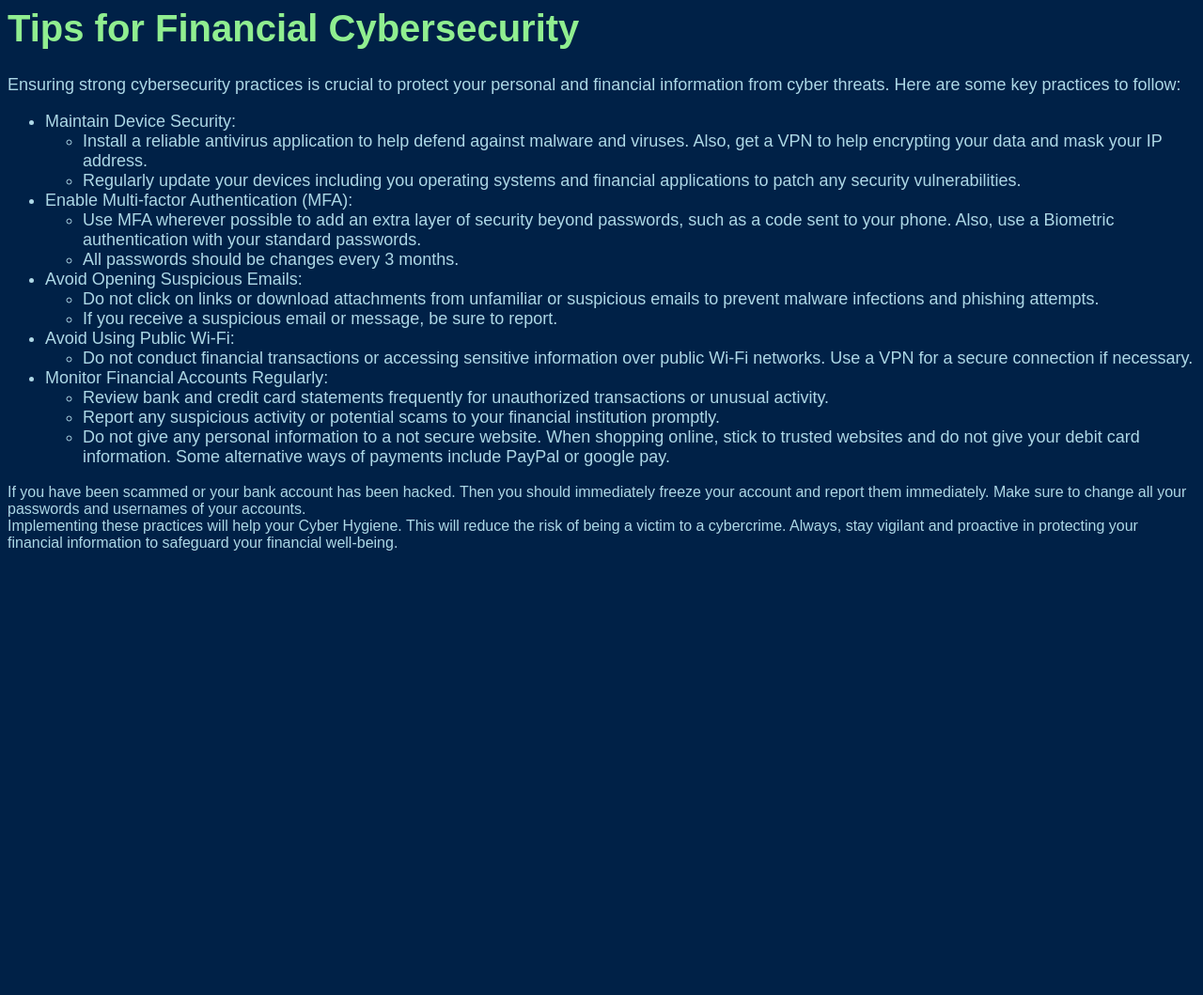
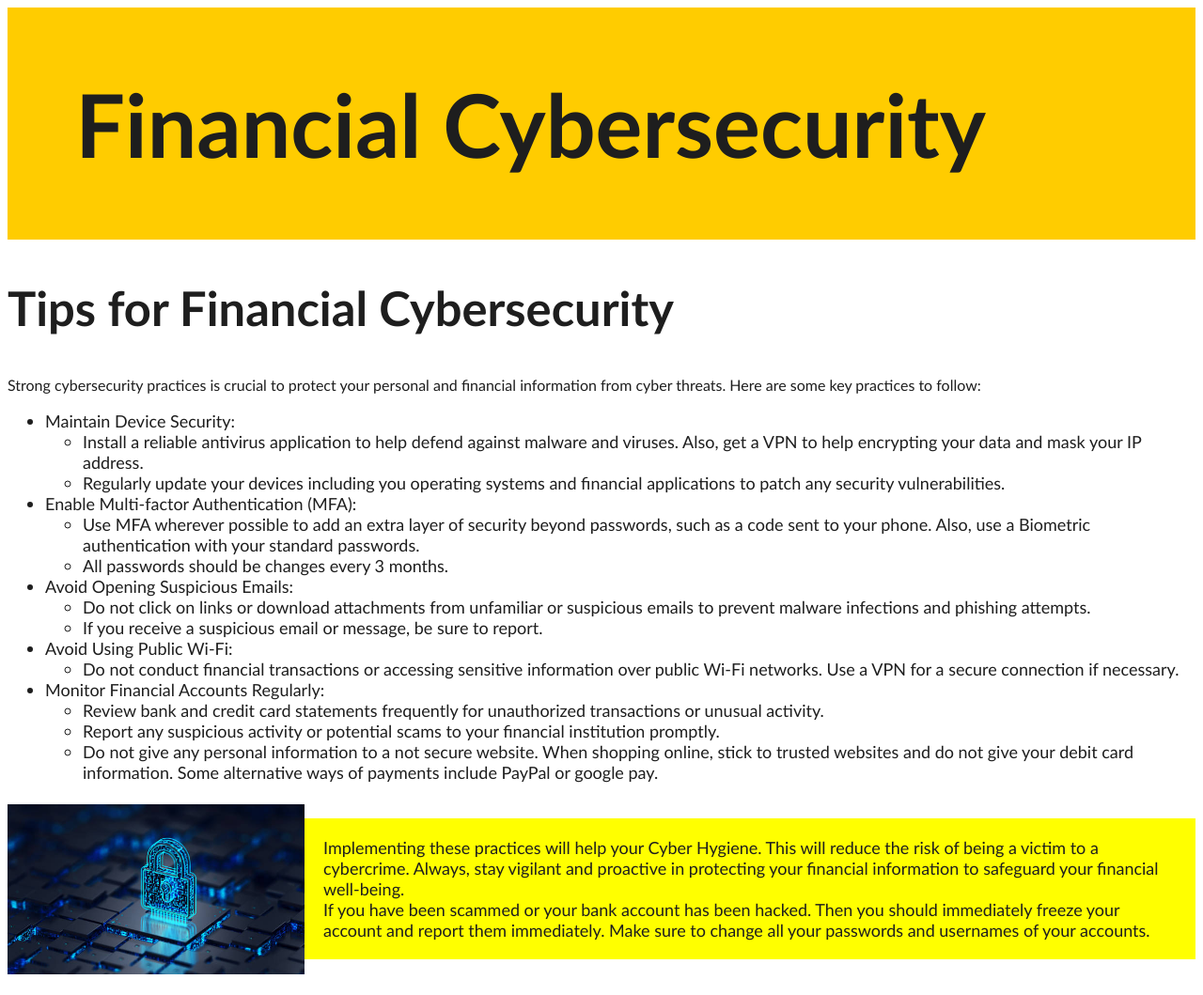
Before and after one commit to Something-create/Forage_CBA_IntroSE, a plain HTML site: page index.html in a window 1280 px wide. Shown: the whole page at 94% size. Before the commit the page ends 800 px from the top, so only its background shows below. Drawn offline with Linux system fonts and the light colour scheme.

Commit message:
Task 3 Competed

```diff
--- a/index.css
+++ b/index.css
@@ -1,31 +1,52 @@
 * {
 
-    font-family: Arial;
-    background: rgb(0,33,71);
-    color: lightblue;
-
+    font-family: 'Gill Sans', 'Gill Sans MT', Calibri, 'Trebuchet MS', sans-serif;
+    background: white;
+    color: #1E1E1E;
 
 }
 
+header {
+    background-color: #FFCC00;
+    padding: 5px 10px;
+    text-align: center;
+}
+
+.container-header { /*Code for the header*/
+    background-color: #FFCC00;
+    width: 90%;
+    margin: 0 auto;
+    display: flex;
+    justify-content: space-between;
+    align-items: center;
+}
+
+
 h1 {
-
-    color: lightgreen;
-
-    font-size: 40px;
+    font-size: 70pt;
+    background-color: #FFCC00;
 
 }
 
+h2 {
+    font-size: 38pt;
+}
+
 p {
-
     font-size: 18px;
-
-    color: lightblue;
 
 }
 
+.yellow-box {
+    background-color: #FFFF00;
+    padding: 20px;
+    width: 75%;
+    margin: 20px auto;
+    font-size: 18px;
+
+}
+
+
 ul {
     font-size: 18px;
-
-    color: lightblue;
-
 }
--- a/index.html
+++ b/index.html
@@ -8,12 +8,32 @@
 
 <body>
 
-    <h1>Tips for Financial Cybersecurity</h1>
+    <header>
+        <div class="container-header">
+            <h1>Financial Cybersecurity</h1>
+        </div>
+    </header>
+
+    <style>
+        .container_img {
+          display: flex;
+          align-items: center;
+          justify-content:  right;
+        }
+
+        img {
+          max-width: 25%;
+          max-height:15%;
+          float: right;
+        }
+    </style>
 
     <p>
-        Ensuring strong cybersecurity practices is crucial to protect your personal and financial information from cyber
-        threats. Here are some key practices to follow:
-
+    <h2>
+        Tips for Financial Cybersecurity
+    </h2>
+    Strong cybersecurity practices is crucial to protect your personal and financial information from cyber
+    threats. Here are some key practices to follow:
     <ul>
         <li>Maintain Device Security:</li>
         <ul>
@@ -54,12 +74,21 @@
         </ul>
 
     </ul>
-    If you have been scammed or your bank account has been hacked. Then you should immediately freeze your account and
-    report them immediately. Make sure to change all your passwords and usernames of your accounts.
-    <br>
-    Implementing these practices will help your Cyber Hygiene. This will reduce the risk of being a victim to a
-    cybercrime. Always, stay vigilant and proactive in protecting your financial information to safeguard your financial
-    well-being.
+
+
+    <div class="container_img">
+        <img src="Lock.jpeg" style="width: 25%;">
+        <div class="yellow-box">
+            Implementing these practices will help your Cyber Hygiene. This will reduce the risk of being a victim to a
+            cybercrime. Always, stay vigilant and proactive in protecting your financial information to safeguard your
+            financial well-being.
+            <br>
+            If you have been scammed or your bank account has been hacked. Then you should immediately freeze your account
+            and
+            report them immediately. Make sure to change all your passwords and usernames of your accounts.
+
+        </div>
+    </div>
 
     </p>
 
```
Also changed, not shown: Lock.jpeg (added).
